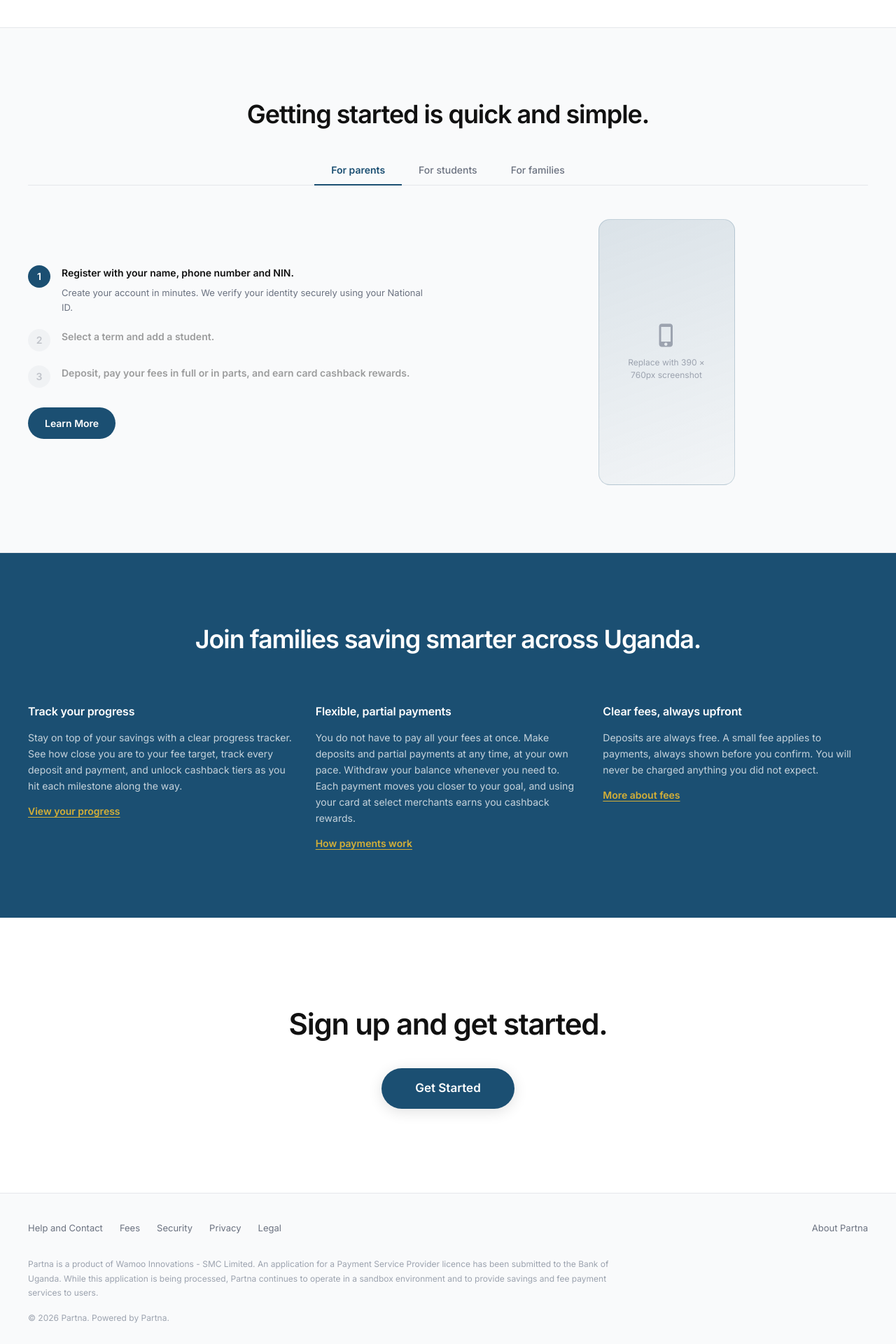
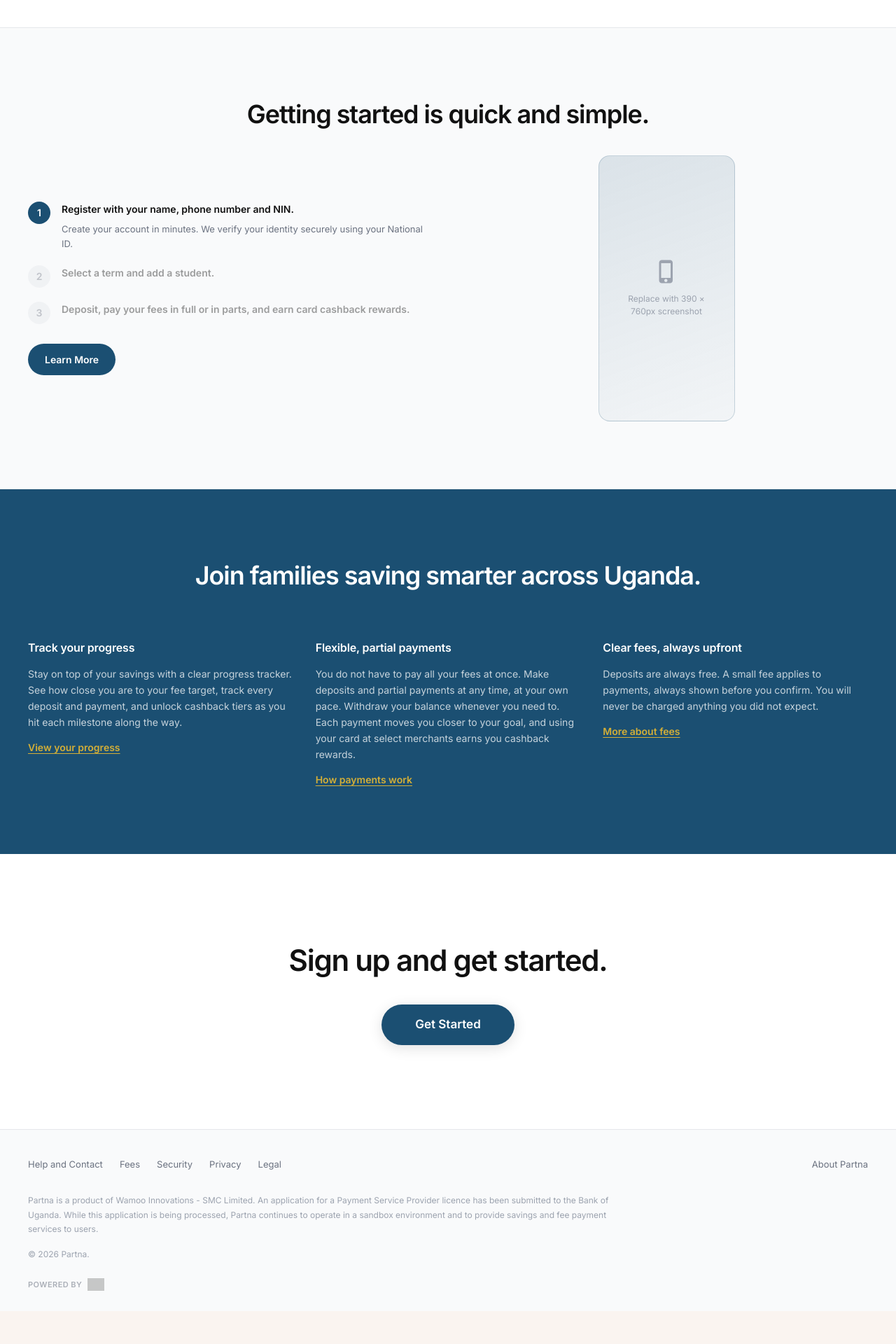
Before and after one commit to Wamoo92/partna-mvp, a React (Vite) app: page /portal in a window 1280 px wide. Shown: the part 1098-3018 px from the top of the page at 70% size. After the commit the page ends 2971 px from the top, so only its background shows below. Built offline with nearby package versions, Linux system fonts and the light colour scheme; no server answers; grey boxes are pictures that could not be loaded.

Commit message:
fix: landing page — remove step tabs, add powered by Partna logo in footer

```diff
--- a/src/pages/portal/Landing.jsx
+++ b/src/pages/portal/Landing.jsx
@@ -55,19 +55,16 @@ export default function Landing() {
   const steps = [
     {
       num: 1,
-      label: 'For parents',
       title: 'Register with your name, phone number and NIN.',
       desc:  'Create your account in minutes. We verify your identity securely using your National ID.',
     },
     {
       num: 2,
-      label: 'For students',
       title: 'Select a term and add a student.',
       desc:  'Choose the fee term you are saving toward and link the student you are paying for.',
     },
     {
       num: 3,
-      label: 'For families',
       title: 'Deposit, pay your fees in full or in parts, and earn card cashback rewards.',
       desc:  'Add funds to your wallet, make full or partial payments anytime, and earn cashback when you spend with partner merchants.',
     },
@@ -307,22 +304,7 @@ export default function Landing() {
             Getting started is quick and simple.
           </h2>
 
-          {/* Step tabs */}
-          <div style={{ display: 'flex', justifyContent: 'center', gap: 0, marginBottom: 48, borderBottom: '1px solid #e5e7eb' }}>
-            {steps.map((s, i) => (
-              <button key={i} onClick={() => setActiveStep(i)} style={{
-                padding: '10px 24px',
-                border: 'none', background: 'none',
-                borderBottom: activeStep === i ? `2px solid ${primary}` : '2px solid transparent',
-                color: activeStep === i ? primary : '#6b7280',
-                fontSize: 14, fontWeight: activeStep === i ? 700 : 500,
-                cursor: 'pointer', transition: 'all 0.15s',
-                marginBottom: -1,
-              }}>
-                {s.label}
-              </button>
-            ))}
-          </div>
+
 
           {/* Active step content */}
           <div style={{
@@ -504,9 +486,22 @@ export default function Landing() {
           </p>
 
           {/* Copyright */}
-          <p style={{ fontSize: 12, color: '#9ca3af' }}>
-            © {year} {brand.businessName}. Powered by Partna.
+          <p style={{ fontSize: 12, color: '#9ca3af', marginBottom: 20 }}>
+            © {year} {brand.businessName}.
           </p>
+
+          {/* Powered by Partna */}
+          <a
+            href="https://www.partna.io"
+            target="_blank"
+            rel="noopener noreferrer"
+            style={{ display: 'inline-flex', alignItems: 'center', gap: 8, textDecoration: 'none', opacity: 0.55, transition: 'opacity 0.15s' }}
+            onMouseEnter={e => e.currentTarget.style.opacity = '1'}
+            onMouseLeave={e => e.currentTarget.style.opacity = '0.55'}
+          >
+            <span style={{ fontSize: 11, color: '#6b7280', fontWeight: 600, letterSpacing: '0.04em', textTransform: 'uppercase' }}>Powered by</span>
+            <img src="/partna-logo@2x.png" alt="Partna" style={{ height: 18, width: 'auto', objectFit: 'contain' }} />
+          </a>
         </div>
       </footer>
 
```
